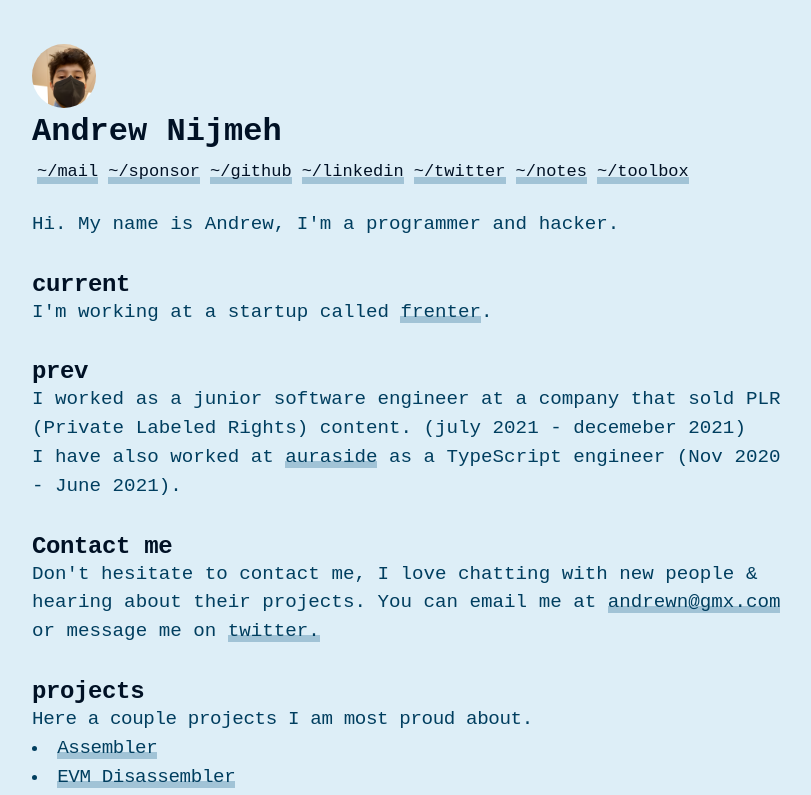
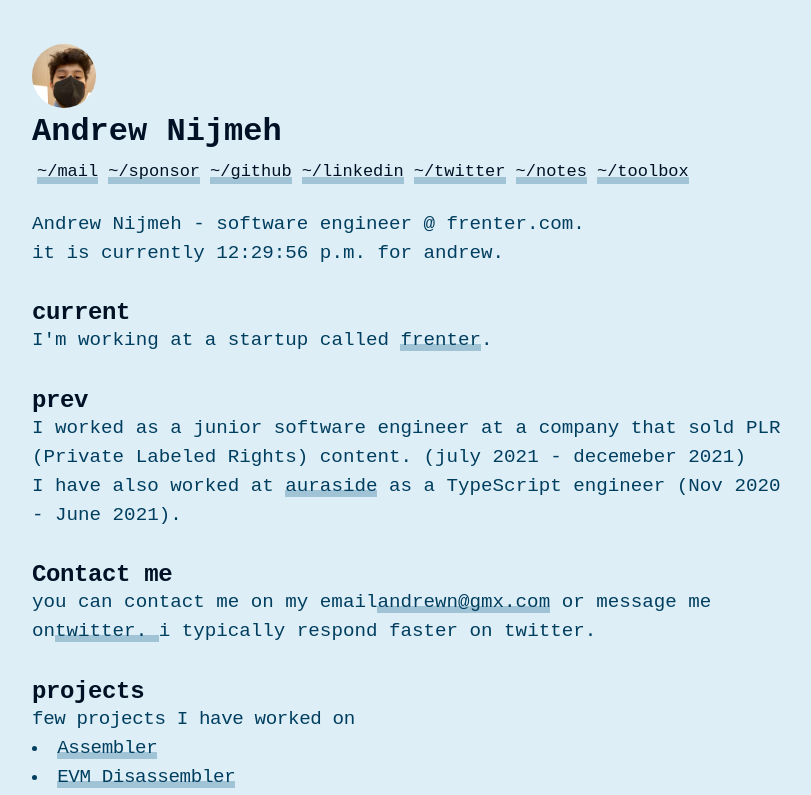
Before and after one commit to imReset/nijmeh.xyz, a Next.js app: page / in a window 1280 px wide. Shown: the top 795 px of the page, without its empty margins (224-1035 px from the left). Built offline with nearby package versions, Linux system fonts and the light colour scheme.

Commit message:
add time

```diff
--- a/pages/index.tsx
+++ b/pages/index.tsx
@@ -1,9 +1,24 @@
 import React from "react";
+import { useEffect, useState } from "react";
 import dayjs from "dayjs";
 import Link from "next/link";
 
 
 export default function Home() {
+
+  const [time, setTime] = useState("00:00:00 p.m.");
+
+  useEffect(() => {
+    updateTime();
+  }, []);
+
+  // taken from https://github.com/cnrad/cnrad.dev/blob/main/pages/index.tsx
+  function updateTime() {
+    let current = new Date().toLocaleString("en-US", { timeZone: "America/New_York" });
+    setTime(current.toLowerCase().slice(-11, -1) + ".m.");
+    setTimeout(updateTime, 1000);
+}
+
   return (
     <div className="container">
     <title>Andrew Nijmeh</title>
@@ -19,8 +34,13 @@ export default function Home() {
       <Link href="/toolbox" passHref><strong> ~/toolbox </strong></Link>
     </p>
     <p>
-      Hi. My name is Andrew, {"I'm"} a programmer and hacker.
+      Andrew Nijmeh - software engineer @ frenter.com.
     </p>
+
+
+    <p>it is currently {time} for andrew.</p>
+
+
     <h2>current</h2>
     <p>
       {"I'm"} working at a startup called <a href="https://frenter.com">frenter</a>.
@@ -44,11 +64,11 @@ export default function Home() {
       Contact me
     </h2>
     <p>
-      {"Don't"} hesitate to contact me, I love chatting with new people & hearing about their projects. You can email me at <a
-      href="mailto:andrewn@gmx.com">andrewn@gmx.com</a> or message me on <a
-      href="https://twitter.com/0xnijmeh">twitter.</a>
+      you can contact me on my email
+      <a href="mailto:andrewn@gmx.com">andrewn@gmx.com</a> or message me on
+      <a href="https://twitter.com/0xnijmeh">twitter. </a> i typically respond faster on twitter.
     </p>
-    <h2>projects<p>Here a couple projects I am most proud about.</p>
+    <h2>projects<p>few projects I have worked on</p>
       <p>
         <li><a href="https://github.com/anddddrew/assembler">Assembler</a></li>
         <li><a href="https://github.com/anddddrew/evm">EVM Disassembler</a></li>
```
